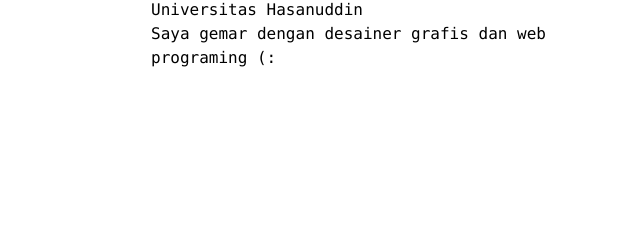
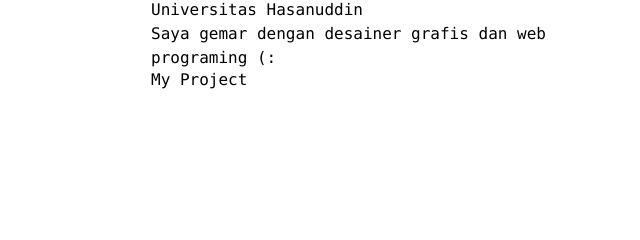
Before and after one commit to ahmadilhamb14/ahmadilhamb14, a plain HTML site: page index.html in a window 1280 px wide. Shown: the part 453-693 px from the top of the page, 489-1129 px from the left. Drawn offline with Linux system fonts and the light colour scheme.

Commit message:
Update index.html

```diff
--- a/index.html
+++ b/index.html
@@ -53,6 +53,7 @@
               <span><b>Hello!!</b></span>
               <p>Perkenalkan nama saya Ahmad ilham b, Saya merupakan mahasiswa jurusan Ilmu Komputer di Universitas Hasanuddin</p>
               <p>Saya gemar dengan desainer grafis dan web programing (:</p>
+              <a href="#project">My Project</a>
               <br />
             </div>
           </div>
```
